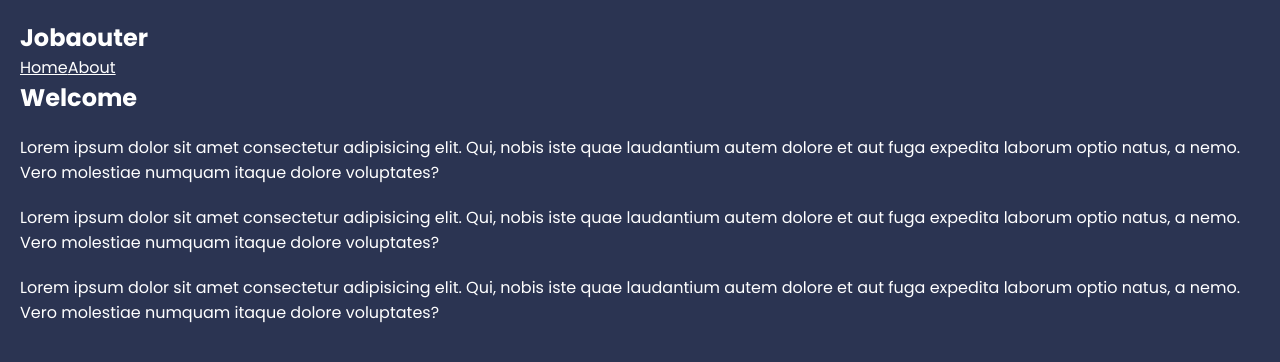
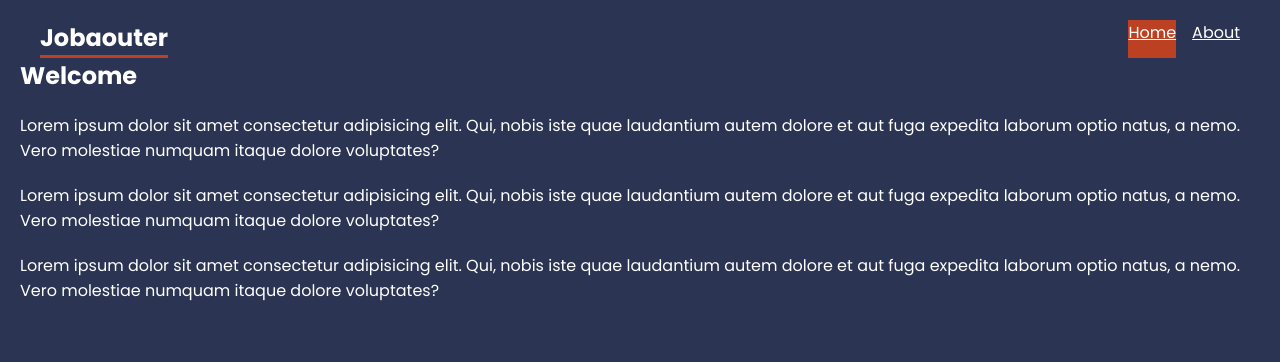
Before and after one commit to nijikoto/jobarouter, a React (Create React App) app: page / in a window 1280 px wide. Shown: the top 362 px of the page. Built offline with nearby package versions, Linux system fonts and the light colour scheme.

Commit message:
second stage

```diff
--- a/src/App.js
+++ b/src/App.js
@@ -10,7 +10,7 @@ function App() {
       <header>
         <nav>
           <h1>Jobaouter</h1>
-          <Link to="/">Home</Link>
+          <NavLink to="/">Home</NavLink>
           <NavLink to="about">About</NavLink>
         </nav>
       </header>
--- a/src/index.css
+++ b/src/index.css
@@ -7,7 +7,7 @@
 body {
   margin: 0;
   padding: 20px;
-  font-family: "Poppins";
+  font-family: 'Poppins';
   background: var(--secondary);
 }
 * {
@@ -27,21 +27,30 @@ button {
 }
 
 /* navbar */
+header nav {
+  display: flex;
+  gap: 16px;
+  justify-content: end;
+  max-width: 1200px;
+  margin: 0 auto;
+}
 
+header nav h1 {
+  margin-right: auto;
+  border-bottom: 3px solid var(--primary);
+}
 
+header nav a.active {
+  background: var(--primary);
+}
 /* page content */
-
 
 /* help layout */
 
-
 /* faq */
-
 
 /* careers list */
 
-
 /* careers details */
 
-
 /* breadcrumbs */
```
